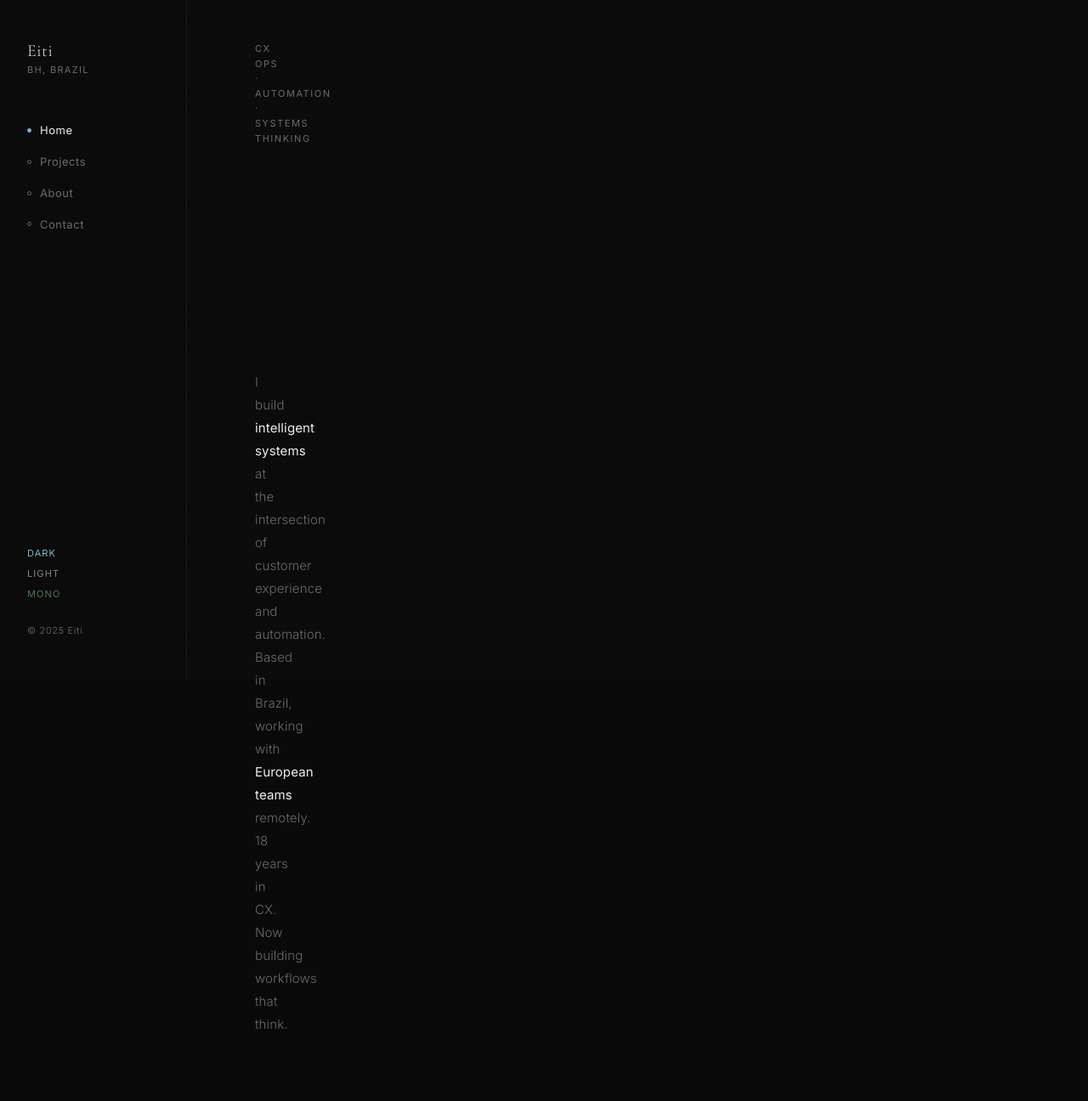
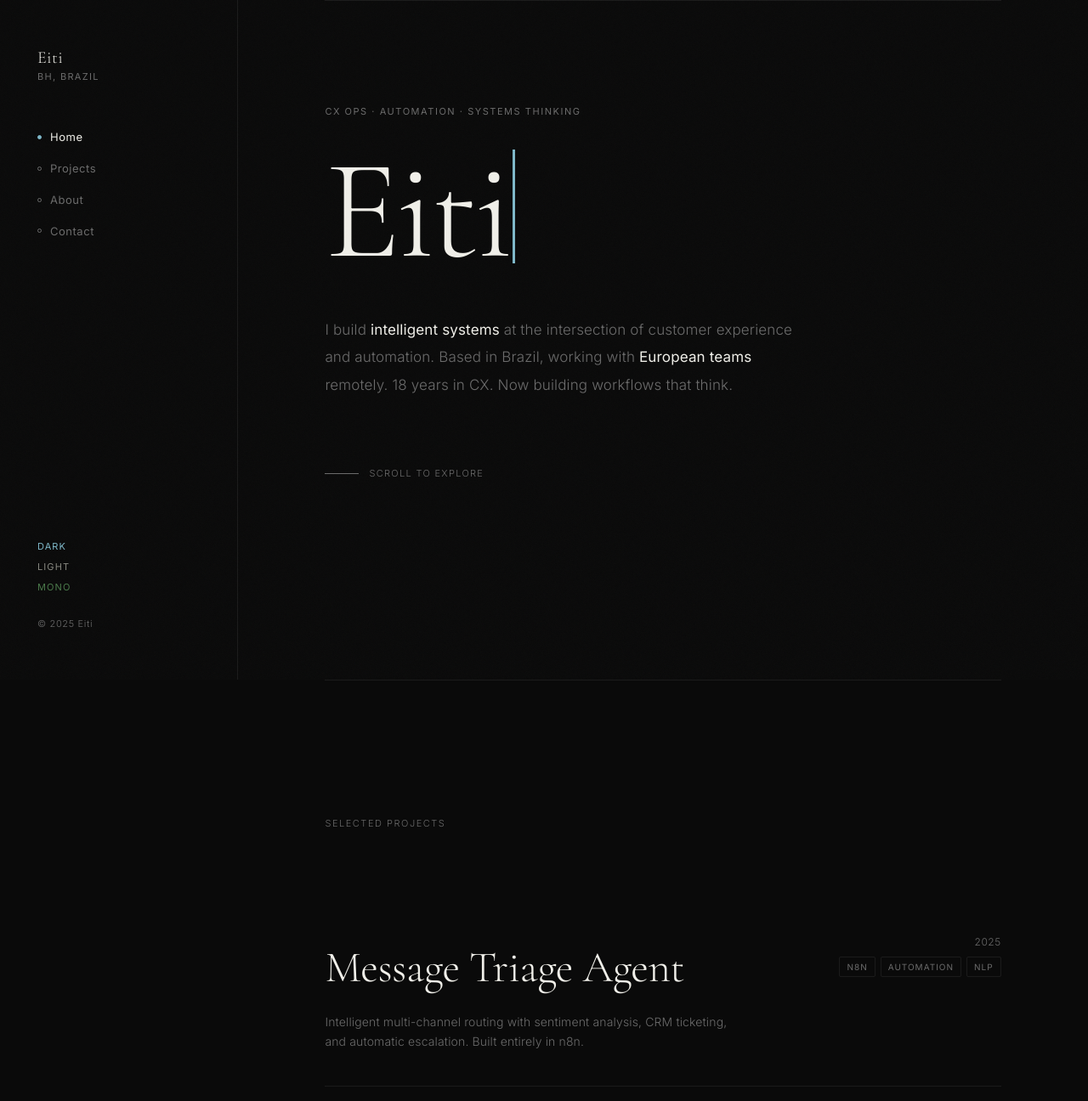
Before and after one commit to eitikobata/webpage, a plain HTML site: page index.html in a window 1280 px wide. Shown: the top 1296 px of the page at 85% size. Drawn offline with nearby package versions, Linux system fonts and the light colour scheme.

Commit message:
Update index.html
Fixing grid

```diff
--- a/index.html
+++ b/index.html
@@ -67,17 +67,18 @@
     /* ── LAYOUT ───────────────────────────────────────────── */
     .site-wrap {
       display: grid;
-      grid-template-columns: 220px 1fr;
+      grid-template-columns: 280px 1fr;
       min-height: 100vh;
+      width: 100%;
     }
 
     /* ── SIDEBAR ──────────────────────────────────────────── */
     .sidebar {
       position: fixed;
       top: 0; left: 0;
-      width: 220px;
+      width: 280px;
       height: 100vh;
-      padding: 48px 32px;
+      padding: 56px 44px;
       display: flex;
       flex-direction: column;
       border-right: 1px solid var(--border);
@@ -185,8 +186,10 @@
 
     /* ── MAIN ─────────────────────────────────────────────── */
     main {
-      margin-left: 220px;
-      padding: 0 80px 120px 80px;
+      grid-column: 2;
+      min-width: 0;
+      width: 100%;
+      padding: 0 8vw 160px 8vw;
     }
 
     /* ── HERO ─────────────────────────────────────────────── */
@@ -210,11 +213,11 @@
 
     .hero-title {
       font-family: var(--serif);
-      font-size: clamp(64px, 8vw, 108px);
+      font-size: clamp(96px, 13vw, 180px);
       font-weight: 300;
-      line-height: 0.95;
-      letter-spacing: -0.02em;
-      margin-bottom: 40px;
+      line-height: 0.9;
+      letter-spacing: -0.03em;
+      margin-bottom: 48px;
       overflow: hidden;
     }
 
@@ -236,11 +239,11 @@
     }
 
     .hero-bio {
-      max-width: 480px;
-      font-size: 15px;
+      max-width: 560px;
+      font-size: 17px;
       font-weight: 300;
       color: var(--fg-muted);
-      line-height: 1.8;
+      line-height: 1.9;
       transition: color var(--transition);
     }
 
@@ -272,7 +275,7 @@
 
     /* ── SECTIONS ─────────────────────────────────────────── */
     section {
-      padding: 120px 0;
+      padding: 160px 0;
       border-top: 1px solid var(--border);
       transition: border-color var(--transition);
     }
@@ -282,7 +285,7 @@
       letter-spacing: 0.14em;
       text-transform: uppercase;
       color: var(--fg-muted);
-      margin-bottom: 64px;
+      margin-bottom: 80px;
       transition: color var(--transition);
     }
 
@@ -294,7 +297,7 @@
       grid-template-columns: 1fr auto;
       align-items: start;
       gap: 24px;
-      padding: 28px 0;
+      padding: 40px 0;
       border-bottom: 1px solid var(--border);
       cursor: pointer;
       transition: border-color var(--transition);
@@ -322,7 +325,7 @@
 
     .project-name {
       font-family: var(--serif);
-      font-size: clamp(22px, 3vw, 32px);
+      font-size: clamp(32px, 4vw, 52px);
       font-weight: 300;
       letter-spacing: -0.01em;
       transition: color 0.25s ease, transform 0.3s cubic-bezier(0.16,1,0.3,1);
@@ -330,12 +333,13 @@
     }
 
     .project-desc {
-      font-size: 12px;
+      font-size: 14px;
       color: var(--fg-muted);
-      margin-top: 6px;
+      margin-top: 10px;
       font-weight: 300;
       transition: color var(--transition);
-      max-width: 420px;
+      max-width: 480px;
+      line-height: 1.7;
     }
 
     .project-meta {
@@ -384,7 +388,7 @@
     }
 
     .about-text {
-      font-size: 15px;
+      font-size: 17px;
       font-weight: 300;
       line-height: 1.9;
       color: var(--fg-muted);
@@ -422,11 +426,11 @@
     /* ── CONTACT ──────────────────────────────────────────── */
     .contact-heading {
       font-family: var(--serif);
-      font-size: clamp(36px, 5vw, 64px);
+      font-size: clamp(52px, 7vw, 96px);
       font-weight: 300;
       letter-spacing: -0.02em;
-      line-height: 1.1;
-      margin-bottom: 40px;
+      line-height: 1.05;
+      margin-bottom: 56px;
     }
 
     .contact-links {
@@ -521,7 +525,7 @@
 
       .sidebar.open { transform: translateX(0); }
 
-      main { margin-left: 0; padding: 0 24px 80px; }
+      main { margin-left: 0; padding: 0 28px 80px; }
 
       .hamburger { display: flex; }
 
```
